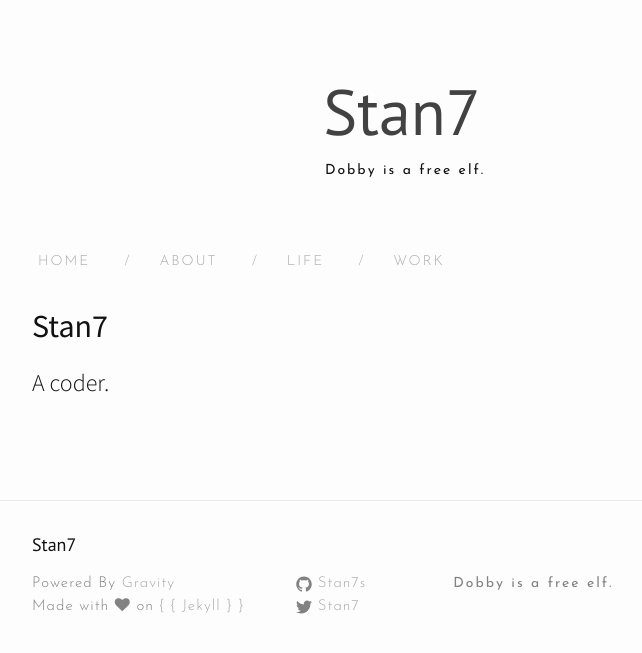
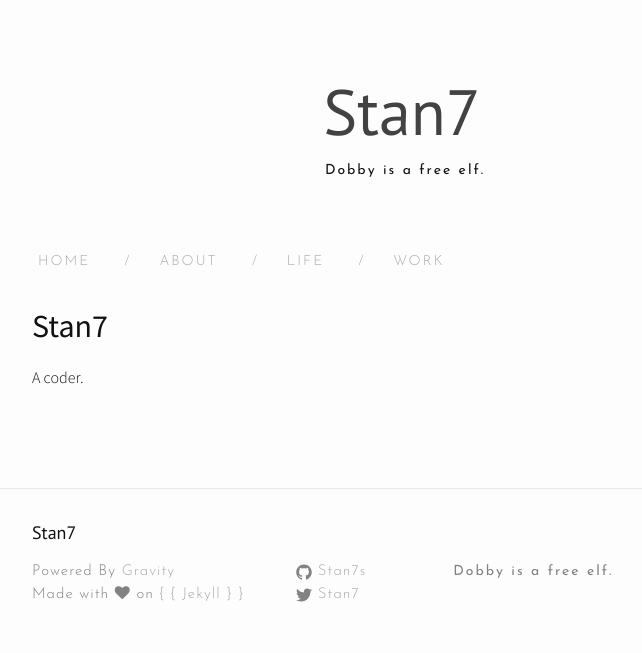
Before and after one commit to Stan7s/stan7s.github.io, a Jekyll site: the page built from about.md, in a window 1280 px wide. Shown: the top 653 px of the page, without its empty margins (238-880 px from the left). Built offline with Jekyll 4.4.1, drawn with Linux system fonts in a browser that asks for light colours; nearby versions of some CDN libraries.

Commit message:
Update style.scss

```diff
--- a/css/style.scss
+++ b/css/style.scss
@@ -512,7 +512,7 @@
   margin-bottom: $spacing-unit;
 }
 .post-title {
-  font-size: 62px;
+  font-size: 42px;
 
   text-align: center;
   font-family: "PT Sans";
@@ -525,7 +525,7 @@
   margin-bottom: $spacing-unit;
   padding-bottom: 3em !important;
   p {
-    font-size: 1.5rem;
+    font-size: 1rem;
   }
   h2 {
     font-size: 32px;
```
